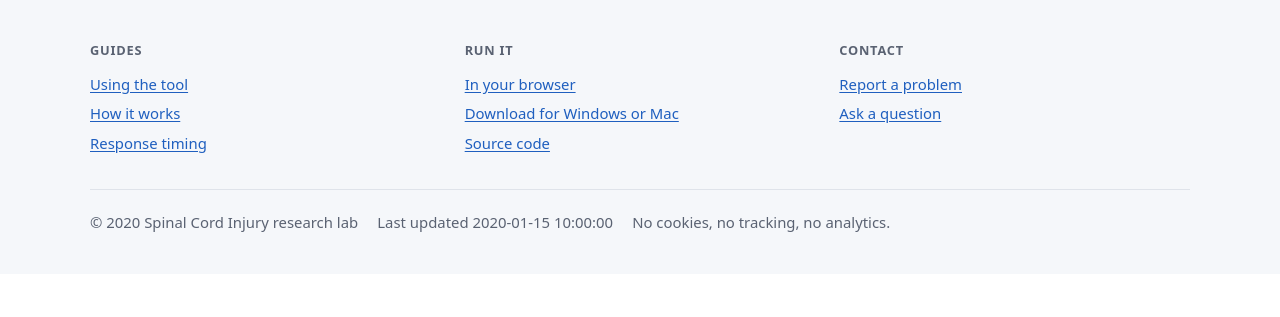
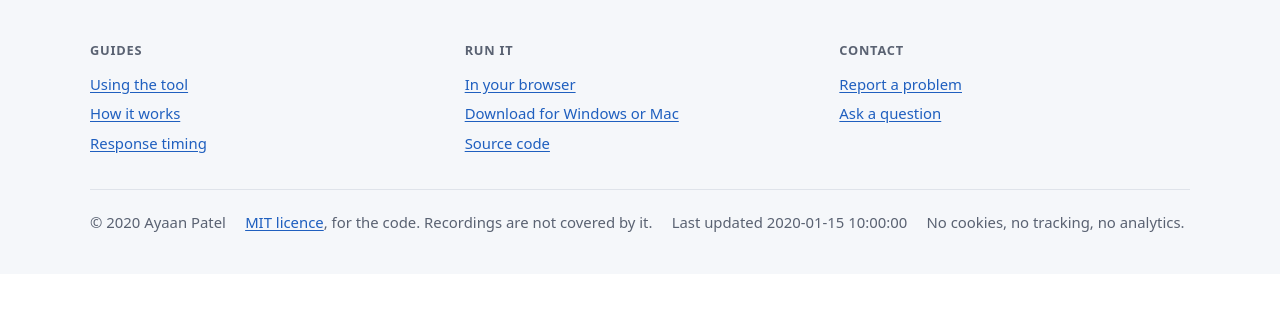
Before and after one commit to Catflix01/emg-evoked-potential-pipeline, a Python web app: template web/templates/page.html in a window 1280 px wide. Shown: the part 256-573 px from the top of the page. Run offline with Jinja, Linux system fonts and the light colour scheme; the template is opened without the code that fills it: most values are stand-ins (such as "Sample title", 1, 10 or a date in 2020).

Commit message:
MIT licence
Without a licence file nobody could legally reuse this: not another lab, not a
collaborator, not the next intern. The code is now MIT, which is what a group
wanting to adopt it would expect, and every dependency is already permissive
(BSD, Apache-2.0, MIT, PSF), so nothing constrained the choice.

The text is the canonical MIT wording, checked against it rather than typed from
memory: GitHub identifies licences by matching the text, so a paraphrase would
stop it being recognised as MIT at all.

The licence covers the code and nothing else, and the README and the site footer
both say so. Recordings, the channel-lineup workbook and anything computed from
patient data are human-subjects material, are not in this repository, and no
permission to use them is granted here.

The site footer named the lab and carefully claimed no licence, because there was
none; it now carries the copyright line and links to the file.

Also corrected: the Mac card on the landing page described itself as a Windows
app.

```diff
--- a/web/templates/page.html
+++ b/web/templates/page.html
@@ -68,7 +68,9 @@
         </div>
       </div>
       <div class="footer-bottom">
-        <span>© {{year}} Spinal Cord Injury research lab</span>
+        <span>© {{year}} Ayaan Patel</span>
+        <span><a href="{{repo}}/blob/main/LICENSE">MIT licence</a>, for the code.
+              Recordings are not covered by it.</span>
         <span>Last updated {{updated}}</span>
         <span>No cookies, no tracking, no analytics.</span>
       </div>
```
Also changed, not shown: README.md, 1 other file.
